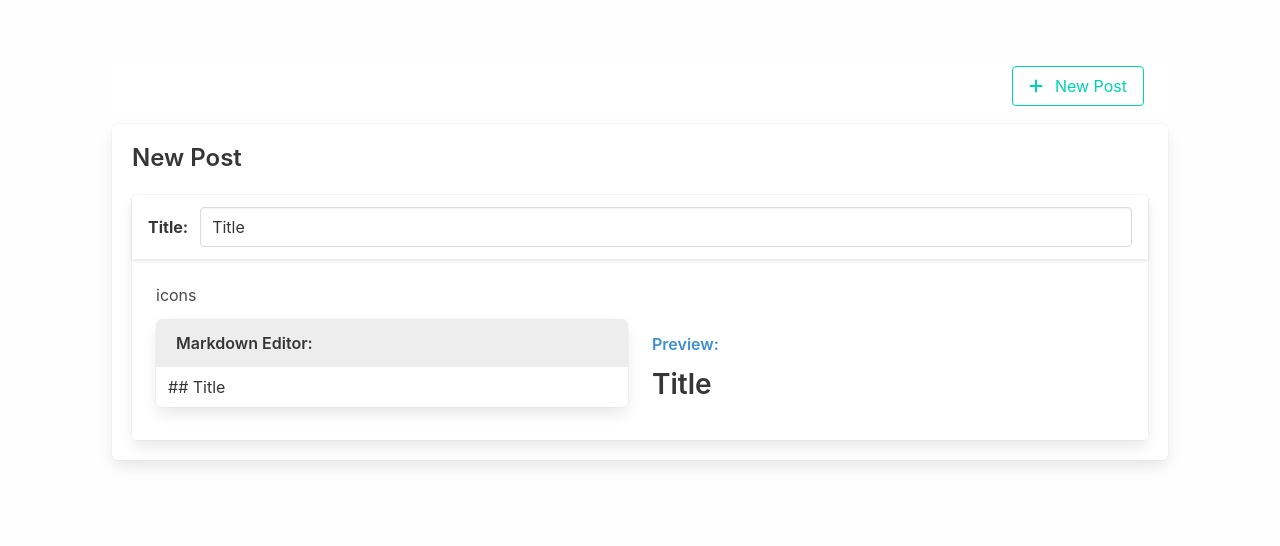
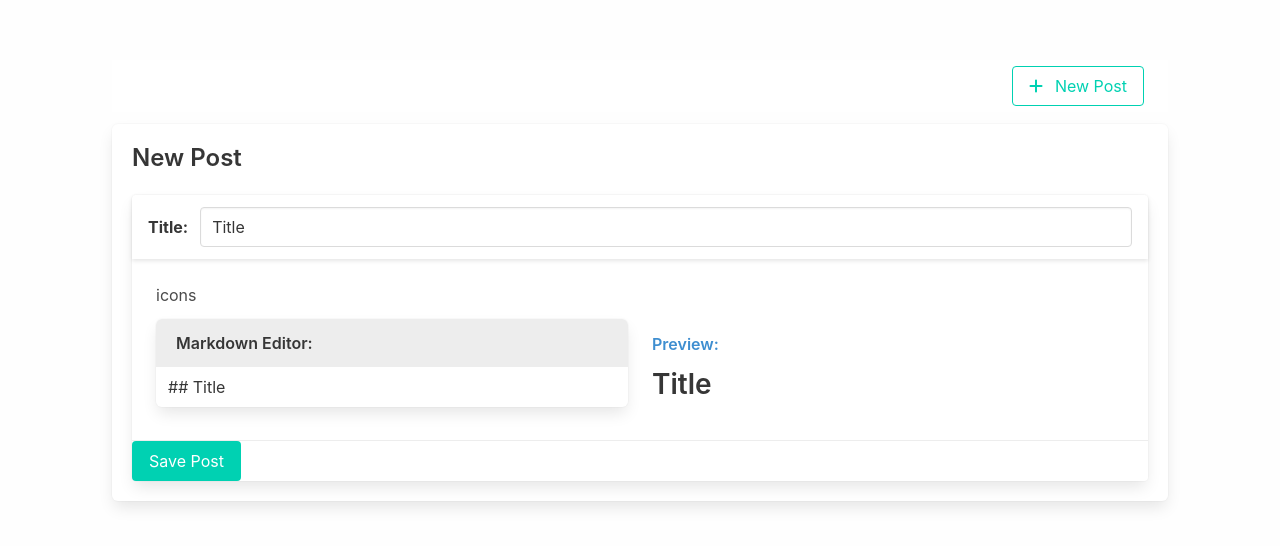
Before and after one commit to frzhen/Vue3-TS-CompAPI-Vite-Test, a Vue app: page /posts/new in a window 1280 px wide. Shown: the top 546 px of the page. Built offline with nearby package versions, Linux system fonts and the light colour scheme.

Commit message:
Added savePost onClick and button, and creatPost store method without API call

```diff
--- a/src/components/PostWriter.vue
+++ b/src/components/PostWriter.vue
@@ -8,6 +8,7 @@ import { TimelinePost } from "../utils/interfaces";
 import { ref, onMounted,  watch } from "vue";
 import {parseHTML} from "../utils/parseHTML";
 import { debounce } from "lodash";
+import { usePosts } from "../store/posts";
 
 const props = defineProps<{
   post: TimelinePost,
@@ -17,7 +18,7 @@ const title = ref(props.post.title);
 const content = ref(props.post.markdown);
 const html = ref();
 const contentEditable = ref<HTMLDivElement>();
-
+const posts = usePosts();
 
 // watchEffect(() => parseHTML(content.value, html));
 watch(content, debounce((newContent)=>{
@@ -39,6 +40,16 @@ const handleInput = () => {
   }
   content.value = contentEditable.value.innerText
 };
+
+const savePost = () => {
+  const newPost: TimelinePost = {
+    ...props.post,
+    title: title.value,
+    markdown: content.value,
+    html: html.value
+  };
+  posts.createPost(newPost);
+}
 </script>
 
 <template>
@@ -88,7 +99,19 @@ const handleInput = () => {
         </div>
       </div>
     </div>
+    <div class="card-footer">
+      <div class="columns">
+        <div class="column">
+          <button class="button is-primary is-pulled-right"
+                  @click="savePost"
+          >
+            Save Post
+          </button>
+        </div>
+      </div>
+    </div>
   </div>
+
 
 </template>
 
--- a/src/store/posts.ts
+++ b/src/store/posts.ts
@@ -45,6 +45,10 @@ export const usePosts = defineStore("posts", {
 
       this.ids = ids;
       this.all = all;
+    },
+
+    createPost(post: TimelinePost) {
+      console.log(post);
     }
   },
 
--- a/src/utils/1time_use.ts
+++ b/src/utils/1time_use.ts
@@ -11,19 +11,22 @@ export const today: Post = {
   id: "1",
   title: "Today",
   created: DateTime.now().toISO(),
-  markdown: ''
+  markdown: '',
+  html: ''
 }
 
 export const thisWeek: Post = {
   id: "2",
   title: "This Week",
   created: DateTime.now().minus({day: 5}).toISO(),
-  markdown: ''
+  markdown: '',
+  html: ''
 }
 
 export const thisMonth: Post = {
   id: "3",
   title: "This Month",
   created: DateTime.now().minus({ week: 3}).toISO(),
-  markdown: ''
+  markdown: '',
+  html: ''
 }
--- a/src/utils/interfaces.ts
+++ b/src/utils/interfaces.ts
@@ -11,6 +11,7 @@ export interface Post {
   title: string;
   created: string;
   markdown: string;
+  html: string;
 }
 
 export interface TimelinePost extends Omit<Post, 'created'> {
--- a/src/views/NewPost.vue
+++ b/src/views/NewPost.vue
@@ -12,7 +12,8 @@ const post: TimelinePost = {
   id: "-1",
   title: "Title",
   created: DateTime.now(),
-  markdown: '## Title'
+  markdown: '## Title',
+  html: '<h2>Title</h2>'
 }
 </script>
 
```
